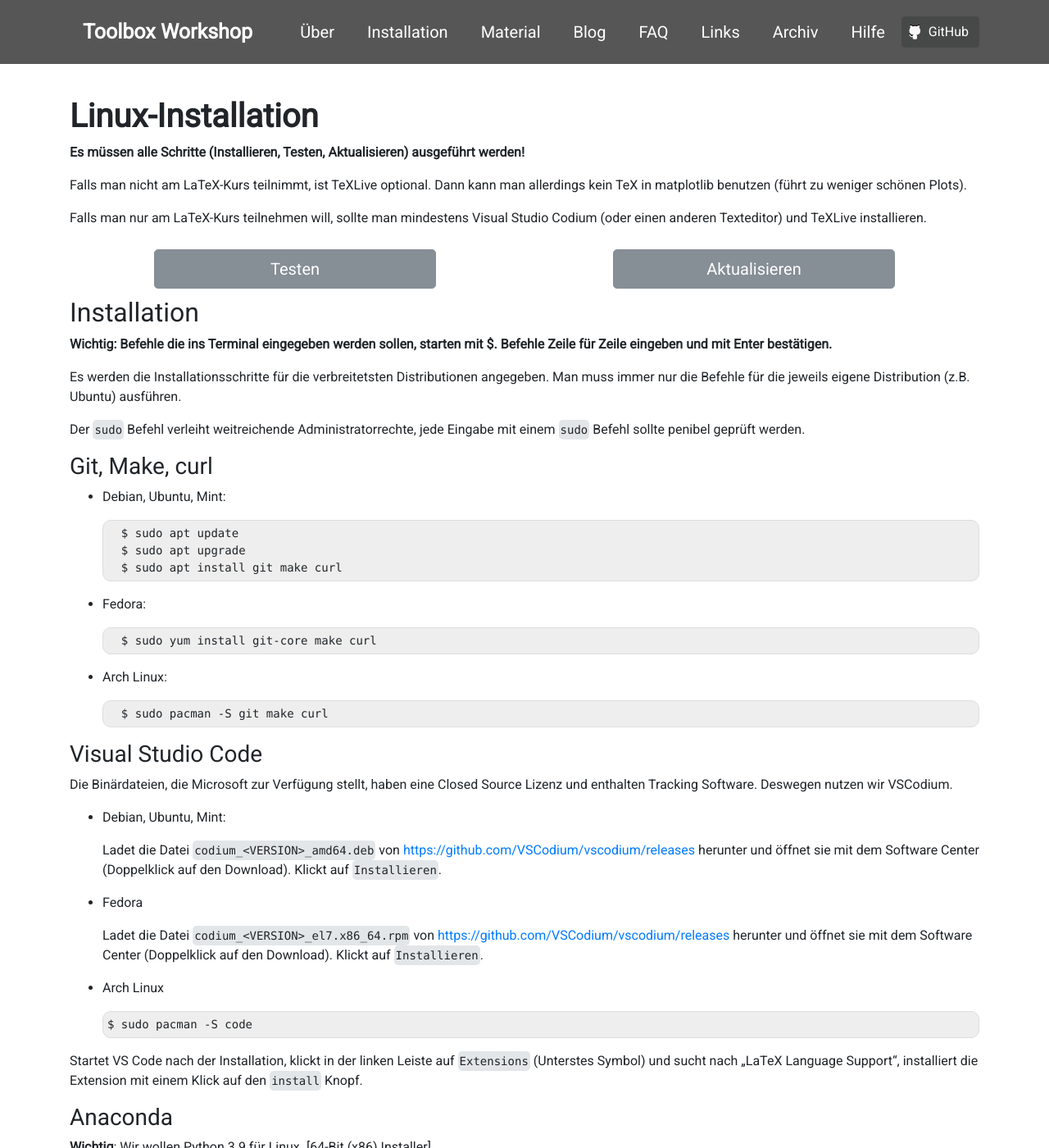
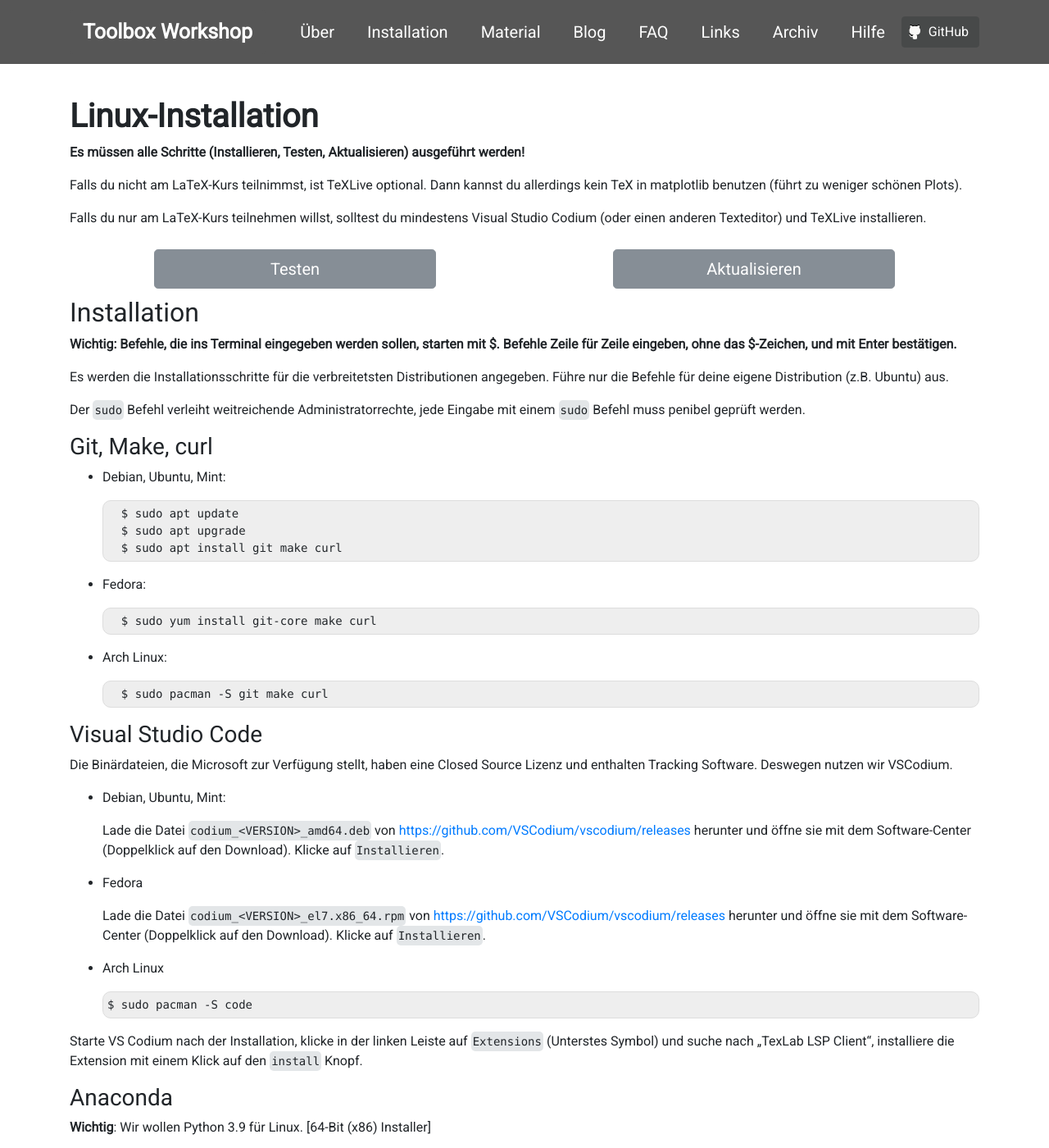
Before and after one commit to pep-dortmund/homepage-toolbox, a Jekyll site: the page built from install/linux.md, in a window 1280 px wide and 1400 px high. Shown: the whole window at 82% size. Built offline with Jekyll 4.4.1, drawn with Linux system fonts in a browser that asks for light colours; nearby versions of some CDN libraries; some of the changed text lies outside the part shown.

Commit message:
You can say you to me
Changing of the wording in linux and macos installation notes, not in the Python part as for #230

```diff
--- a/install/linux.md
+++ b/install/linux.md
@@ -5,10 +5,12 @@
 
 __Es müssen alle Schritte (Installieren, Testen, Aktualisieren) ausgeführt werden!__
 
-Falls man nicht am LaTeX-Kurs teilnimmt, ist TeXLive optional.
-Dann kann man allerdings kein TeX in matplotlib benutzen (führt zu weniger schönen Plots).
+Falls du nicht am LaTeX-Kurs teilnimmst, ist TeXLive optional.
+Dann kannst du allerdings kein TeX in matplotlib benutzen (führt zu weniger schönen Plots).
 
-Falls man nur am LaTeX-Kurs teilnehmen will, sollte man mindestens Visual Studio Codium (oder einen anderen Texteditor) und TeXLive installieren.
+Falls du nur am LaTeX-Kurs teilnehmen willst,
+solltest du mindestens Visual Studio Codium (oder einen anderen Texteditor)
+und TeXLive installieren.
 
 
 <div class="row" style="padding: 10px">
@@ -29,12 +31,13 @@
 
 ## <a id="Installation"></a>Installation
 
-**Wichtig: Befehle die ins Terminal eingegeben werden sollen, starten mit $. Befehle Zeile für Zeile eingeben und mit Enter bestätigen.**
+**Wichtig: Befehle, die ins Terminal eingegeben werden sollen, starten mit $. Befehle Zeile für Zeile eingeben, ohne das $-Zeichen, und mit Enter bestätigen.**
 
 Es werden die Installationsschritte für die verbreitetsten Distributionen angegeben.
-Man muss immer nur die Befehle für die jeweils eigene Distribution (z.B. Ubuntu) ausführen.
+Führe nur die Befehle für deine eigene Distribution (z.B. Ubuntu) aus.
 
-Der `sudo` Befehl verleiht weitreichende Administratorrechte, jede Eingabe mit einem `sudo` Befehl sollte penibel geprüft werden.
+Der `sudo` Befehl verleiht weitreichende Administratorrechte,
+jede Eingabe mit einem `sudo` Befehl muss penibel geprüft werden.
 
 ### Git, Make, curl
 
@@ -60,20 +63,24 @@
 
 - Debian, Ubuntu, Mint:
 
-  Ladet die Datei `codium_<VERSION>_amd64.deb` von <https://github.com/VSCodium/vscodium/releases> herunter und öffnet sie mit
-  dem Software Center (Doppelklick auf den Download). Klickt auf `Installieren`.
+  Lade die Datei `codium_<VERSION>_amd64.deb` von
+  <https://github.com/VSCodium/vscodium/releases> herunter und öffne sie mit
+  dem Software-Center (Doppelklick auf den Download). Klicke auf `Installieren`.
 
 - Fedora
 
-  Ladet die Datei `codium_<VERSION>_el7.x86_64.rpm` von <https://github.com/VSCodium/vscodium/releases> herunter und öffnet sie mit
-  dem Software Center (Doppelklick auf den Download). Klickt auf `Installieren`.
+  Lade die Datei `codium_<VERSION>_el7.x86_64.rpm` von
+  <https://github.com/VSCodium/vscodium/releases> herunter und öffne sie mit
+  dem Software-Center (Doppelklick auf den Download). Klicke auf `Installieren`.
 
 
 - Arch Linux
 
       $ sudo pacman -S code
 
-Startet VS Code nach der Installation, klickt in der linken Leiste auf `Extensions` (Unterstes Symbol) und sucht nach „LaTeX Language Support“, installiert die Extension mit einem Klick auf den `install` Knopf.
+Starte VS Codium nach der Installation, klicke in der linken Leiste auf
+`Extensions` (Unterstes Symbol) und suche nach „TexLab LSP Client“,
+installiere die Extension mit einem Klick auf den `install` Knopf.
 
 ### Anaconda
 
```
Also changed, not shown: other parts of install/linux.md (+3 -3 lines), install/macos.md (+40 -27 lines).
